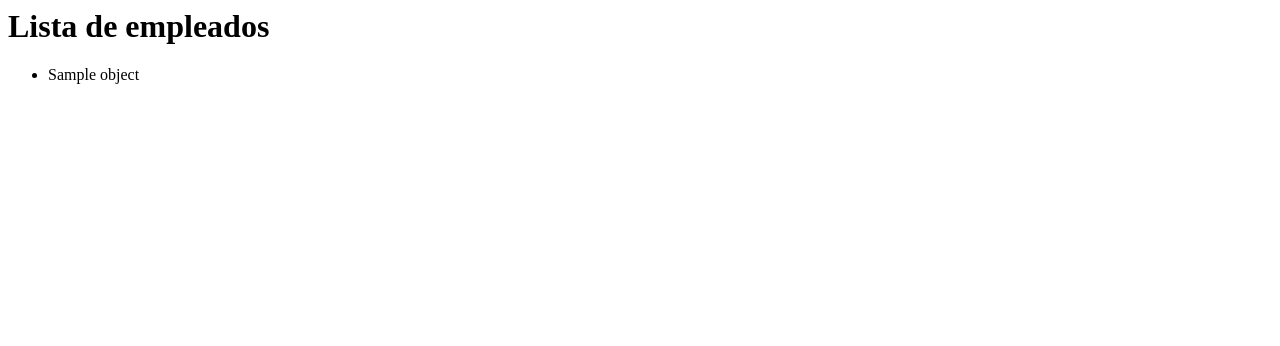
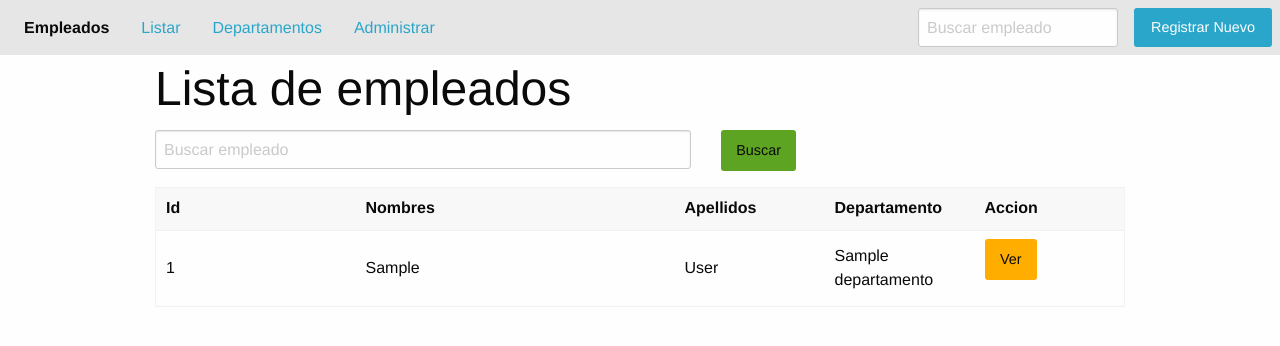
Before and after one commit to jrm2087/Django3-DjangoRestFramewrok, a Django app: template empleados/templates/persona/list_all.html in a window 1280 px wide. Shown: the top 346 px of the page. Run offline with Django 3.2, Linux system fonts and the light colour scheme; the template is opened without the code that fills it: most values are stand-ins (such as "Sample title", 1, 10 or a date in 2020); some libraries are stand-ins or nearby versions.

Commit message:
diseño plantilla inicio y listar empleados

```diff
--- a/empleados/applications/persona/urls.py
+++ b/empleados/applications/persona/urls.py
@@ -6,7 +6,8 @@ app_name = 'persona_app'
 
 
 urlpatterns = [
-    path('listar-empleados/', views.ListAllEmpleados.as_view()),
+    path('', views.InicioView.as_view(), name='inicio'),
+    path('listar-empleados/', views.ListAllEmpleados.as_view(), name='empleados_all'),
     path('listar-empleados-area/<shorname>/',
          views.ListByAreaEmpleado.as_view()),
     path('buscar-empleado/', views.ListEmpleadosByKword.as_view()),
--- a/empleados/applications/persona/views.py
+++ b/empleados/applications/persona/views.py
@@ -4,6 +4,11 @@ from django.views.generic import (
     ListView, DetailView, CreateView, TemplateView, UpdateView, DeleteView)
 
 from .models import Empleado
+
+
+class InicioView(TemplateView):
+    """ Vista que carga la pagina de inicio """
+    template_name = 'inicio.html'
 
 
 class ListAllEmpleados(ListView):
--- /dev/null
+++ b/empleados/templates/base.html
@@ -0,0 +1,25 @@
+<!DOCTYPE html>
+<html lang="es">
+
+<head>
+    {% load static %}
+    <meta charset="UTF-8" />
+    <meta http-equiv="X-UA-Compatible" content="IE=edge" />
+    <meta name="viewport" content="width=device-width, initial-scale=1.0" />
+    <link rel="stylesheet" href="{% static 'css/foundation.min.css' %}" />
+    <title>{% block title %} {% endblock title %}</title>
+</head>
+
+<body>
+    {% block content %} {% endblock content %}
+
+    <script src="{% static 'js/vendor/jquery.js' %} "></script>
+    <script src="{% static 'js/vendor/what-input.js' %} "></script>
+    <script src="{% static 'js/vendor/foundation.min.js' %} "></script>
+    <script>
+        $(document).foundation();
+    </script>
+
+</body>
+
+</html>
--- /dev/null
+++ b/empleados/templates/includes/header.html
@@ -0,0 +1,16 @@
+<div class="top-bar">
+    <div class="top-bar-left">
+        <ul class="dropdown menu" data-dropdown-menu>
+            <li class="menu-text">Empleados</li>
+            <li><a href="{% url 'persona_app:empleados_all' %}">Listar</a></li>
+            <li><a href="#">Departamentos</a></li>
+            <li><a href="#">Administrar</a></li>
+        </ul>
+    </div>
+    <div class="top-bar-right">
+        <ul class="menu">
+            <li><input type="search" placeholder="Buscar empleado"></li>
+            <li><button type="button" class="button">Registrar Nuevo</button></li>
+        </ul>
+    </div>
+</div>
--- a/empleados/templates/persona/list_all.html
+++ b/empleados/templates/persona/list_all.html
@@ -1,7 +1,53 @@
-<h1>Lista de empleados</h1>
+<!-- Plantilla -->
+{% extends 'base.html' %}
 
-<ul>
-    {% for e in object_list %}
-    <li>{{ e }}</li>
-    {% endfor %}
-</ul>
+<!-- Titulo -->
+{% block title %} Listado de Empleados {% endblock title %}
+
+<!-- Contenido -->
+{% block content %}
+
+<!-- Header  -->
+{% include 'includes/header.html' %}
+
+<div class="grid-container">
+    <div class="grid-x">
+        <h1 class="cell">Lista de empleados</h1>
+        <div class="cell grid-x grid-margin-x">
+            <div class="cell large-7">
+                <input type="text" placeholder="Buscar empleado">
+            </div>
+            <div class="cell large-2">
+                <button type="button" class="success button">Buscar</button>
+            </div>
+        </div>
+        <div class="cell">
+            <table>
+                <thead>
+                    <tr>
+                        <th width="200">Id</th>
+                        <th>Nombres</th>
+                        <th width="150">Apellidos</th>
+                        <th width="150">Departamento</th>
+                        <th width="150">Accion</th>
+                    </tr>
+                </thead>
+                <tbody>
+                    {% for e in object_list %}
+                    <tr>
+                        <td>{{ e.id }}</td>
+                        <td>{{ e.first_name }}</td>
+                        <td>{{ e.last_name }}</td>
+                        <td>{{ e.departamento.name }}</td>
+                        <td>
+                            <a class="button warning" href="#">Ver</a>
+                        </td>
+                    </tr>
+                    {% endfor %}
+                </tbody>
+            </table>
+        </div>
+    </div>
+</div>
+
+{% endblock content %}
```
Also changed, not shown: empleados/templates/inicio.html (added, +55 -0 lines), empleados/static/img/sl-1.jpg (added), empleados/static/img/sl-2.jpg (added).
